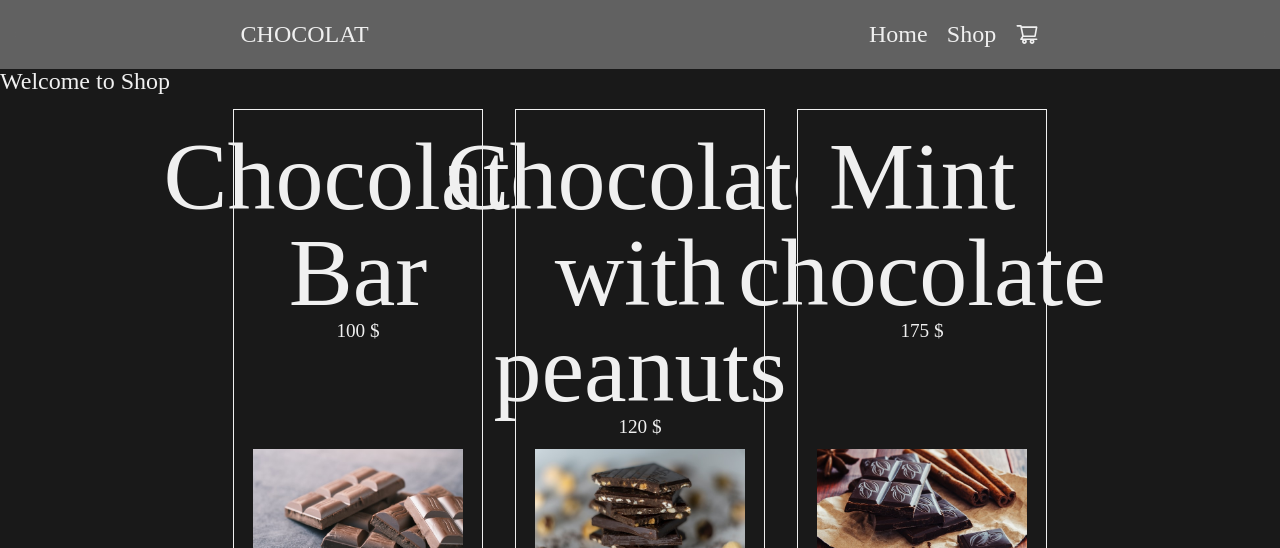
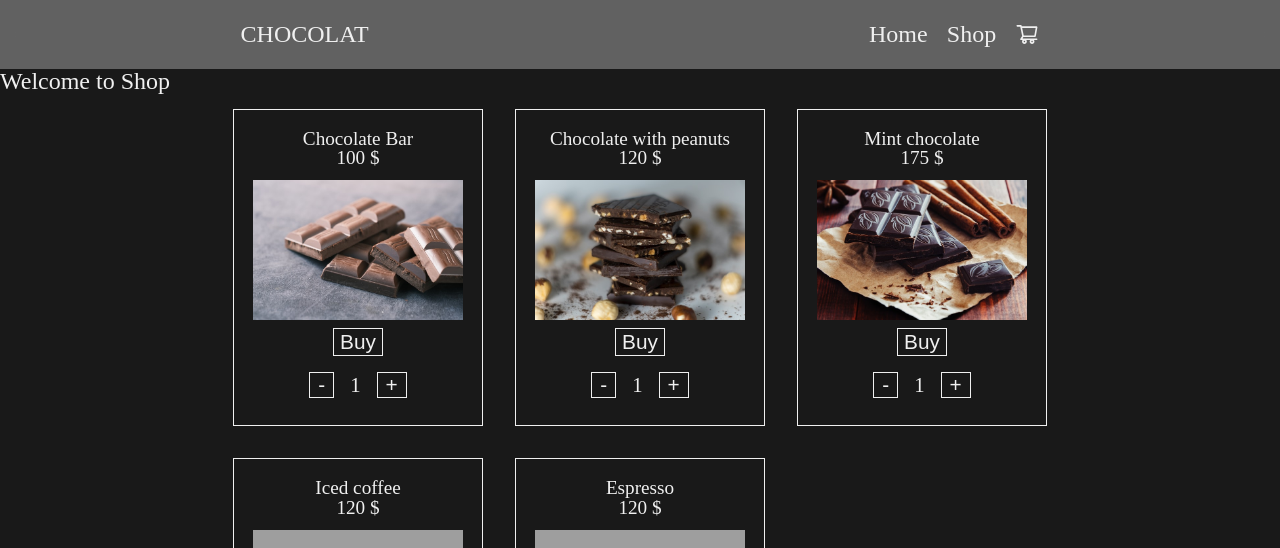
Before and after one commit to LucioFurnari/shopping-cart, a React (Vite) app: page /#/shop in a window 1280 px wide. Shown: the top 548 px of the page. Built offline with nearby package versions, Linux system fonts and the light colour scheme; grey boxes are pictures that could not be loaded.

Commit message:
Remove h2 tag

```diff
--- a/src/components/Card.jsx
+++ b/src/components/Card.jsx
@@ -11,7 +11,7 @@ export default function Card(props) {
   }
   return (
     <div className="card">
-      <h2>{name}</h2>
+      <p>{name}</p>
       <p>{price} $</p>
       <img src={img} ></img>
       <button id={id} onClick={(ev) => handleClick(ev, quantity)}>Buy</button>
```
